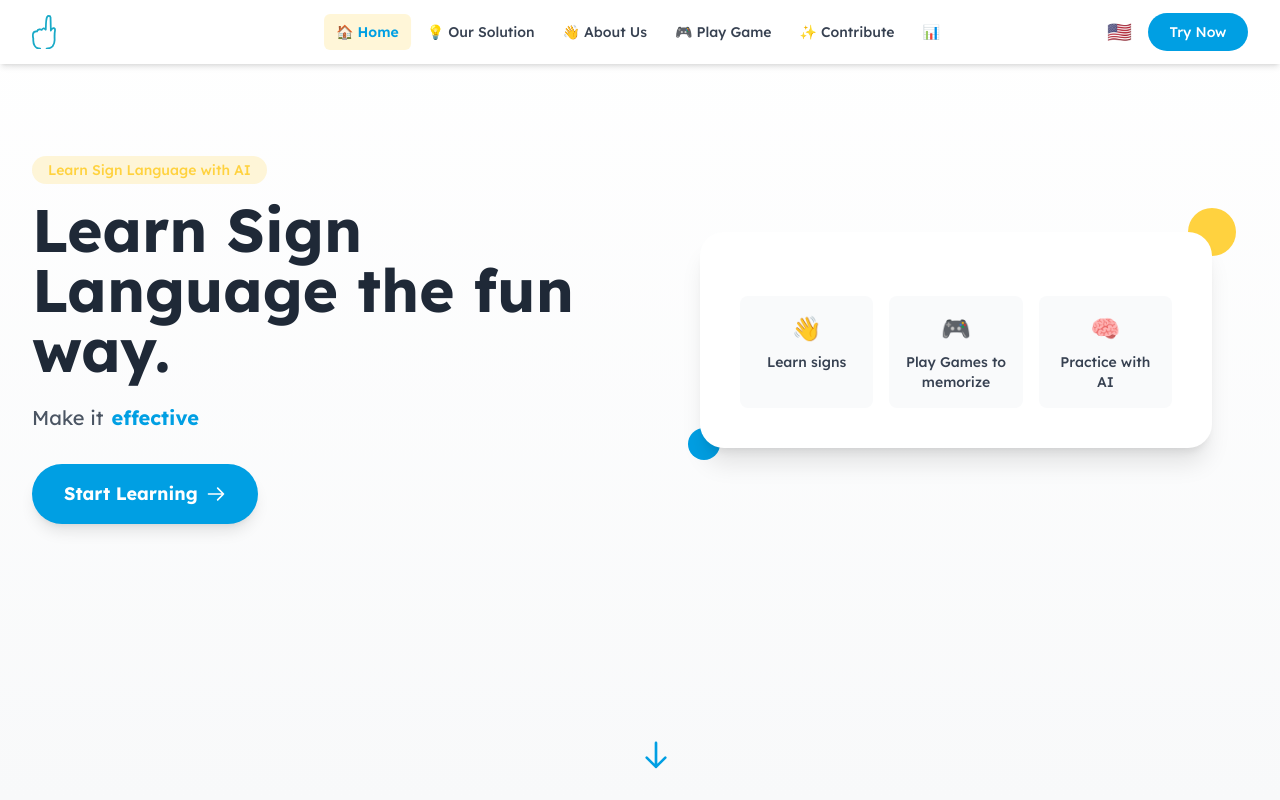
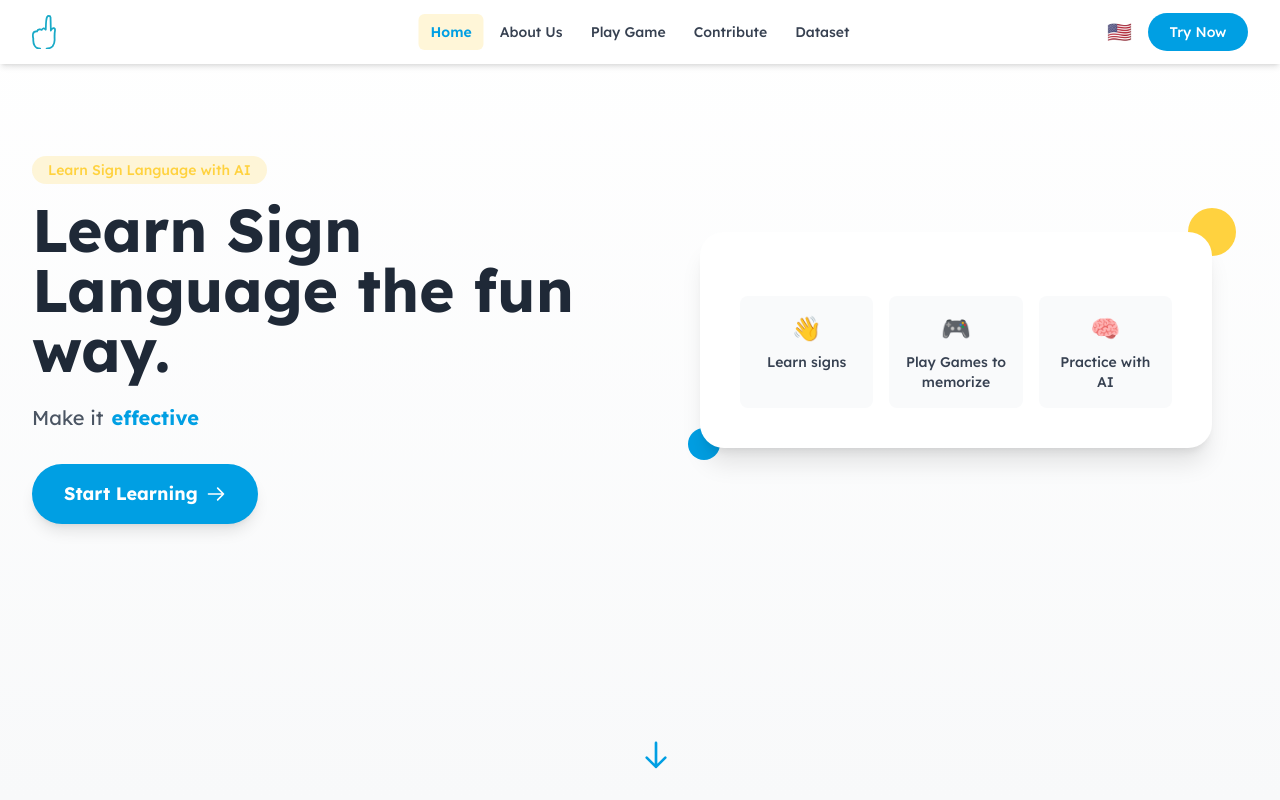
Before and after one commit to R1E2N3/gestus-web, a Next.js app: page / in a window 1280 px wide. Shown: the top 800 px of the page. Built offline with nearby package versions, Linux system fonts and the light colour scheme.

Commit message:
feat: revamped navbar

```diff
--- a/app/components/PlayfulNav.tsx
+++ b/app/components/PlayfulNav.tsx
@@ -13,7 +13,8 @@ type NavLinkKey =
   | "about"
   | "game"
   | "contribute"
-  | "status";
+  | "dataset"
+  | "prototype";
 
 interface NavLink {
   href: string;
@@ -23,11 +24,10 @@ interface NavLink {
 
 const navLinks: NavLink[] = [
   { href: "/", key: "home", emoji: "🏠" },
-  { href: "/our-solution", key: "solution", emoji: "💡" },
   { href: "/about", key: "about", emoji: "👋" },
   { href: "/game", key: "game", emoji: "🎮" },
   { href: "/contribute", key: "contribute", emoji: "✨" },
-  { href: "/status", key: "status", emoji: "📊" },
+  { href: "/dataset", key: "dataset", emoji: "📊" },
 ];
 
 export default function PlayfulNav() {
@@ -73,7 +73,6 @@ export default function PlayfulNav() {
                   transition={{ type: "spring", stiffness: 400, damping: 10 }}
                 />
                 <span className="relative flex items-center">
-                  <span className="mr-1">{link.emoji}</span>
                   <span
                     className={`${
                       activeLink === link.href
--- a/app/translations/index.ts
+++ b/app/translations/index.ts
@@ -9,6 +9,7 @@ export const translations = {
         prototype: "Prototype",
         game: "Play Game",
         contribute: "Contribute",
+        dataset: "Dataset",
       },
     },
     hero: {
@@ -356,6 +357,7 @@ export const translations = {
         prototype: "Protótipo",
         game: "Jogar",
         contribute: "Contribuir",
+        dataset: "Base de Dados",
       },
     },
     hero: {
```
Also changed, not shown: app/dataset/page.tsx (renamed from app/status/page.tsx).
